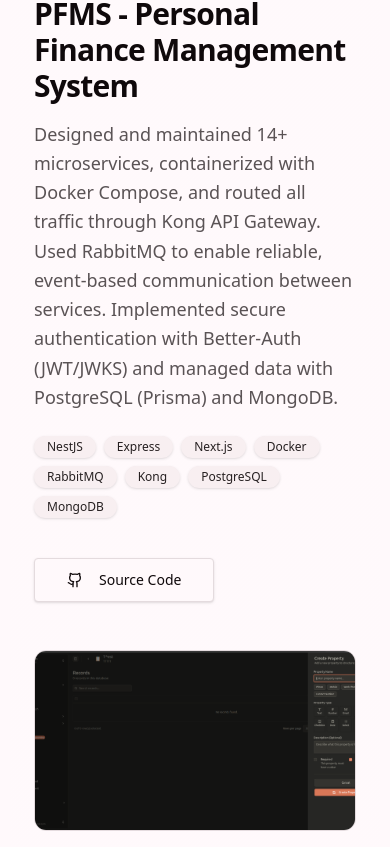
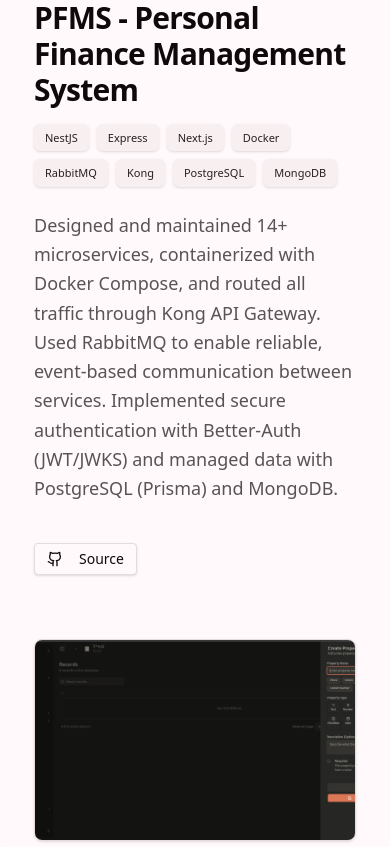
Before and after one commit to meet-eaysin/jainok, a Next.js app: page / in a window 390 px wide. Shown: the part 2997-3844 px from the top of the page. Built offline with nearby package versions, Linux system fonts and the light colour scheme.

Commit message:
feat: update project placeholder

```diff
--- /dev/null
+++ b/src/components/blocks/project-placeholder.tsx
@@ -0,0 +1,52 @@
+import { Code2 } from "lucide-react";
+
+export const ProjectPlaceholder = ({ title }: { title: string }) => {
+  // Create a safe ID for the pattern
+  const patternId = `grid-pattern-${title.toLowerCase().replace(/\s+/g, "-")}`;
+
+  return (
+    <div className="bg-muted/30 relative flex h-full w-full items-center justify-center overflow-hidden border">
+      {/* Abstract Pattern Background */}
+      <svg
+        className="absolute inset-0 h-full w-full opacity-[0.03]"
+        xmlns="http://www.w3.org/2000/svg"
+        width="100%"
+        height="100%"
+      >
+        <defs>
+          <pattern
+            id={patternId}
+            width="20"
+            height="20"
+            patternUnits="userSpaceOnUse"
+          >
+            <path
+              d="M 20 0 L 0 0 0 20"
+              fill="none"
+              stroke="currentColor"
+              strokeWidth="1"
+            />
+          </pattern>
+        </defs>
+        <rect width="100%" height="100%" fill={`url(#${patternId})`} />
+        <path
+          d="M0 0 L100 100 M100 0 L0 100"
+          stroke="currentColor"
+          strokeWidth="0.5"
+          vectorEffect="non-scaling-stroke"
+        />
+      </svg>
+
+      <div className="relative flex flex-col items-center gap-3 p-6 text-center">
+        <div className="bg-background rounded-xl border p-3 shadow-xs">
+          <Code2 className="text-muted-foreground size-8" />
+        </div>
+        <div>
+          <h4 className="text-muted-foreground text-sm font-medium tracking-wider uppercase">
+            {title}
+          </h4>
+        </div>
+      </div>
+    </div>
+  );
+};
--- a/src/components/blocks/projects.tsx
+++ b/src/components/blocks/projects.tsx
@@ -1,39 +1,45 @@
 import Image from "next/image";
 import Link from "next/link";
 
-import { ExternalLink, Github, ArrowRight } from "lucide-react";
+import { ExternalLink, Github } from "lucide-react";
 
+import { ProjectPlaceholder } from "@/components/blocks/project-placeholder";
 import { Badge } from "@/components/ui/badge";
 import { Button } from "@/components/ui/button";
-import { Card, CardContent, CardHeader, CardTitle } from "@/components/ui/card";
 import { projects as defaultProjects } from "@/data/projects";
 
 export const Projects = () => {
   const projects = defaultProjects;
-  const featuredProjects = projects.filter((project) => project.featured);
-  const regularProjects = projects.filter((project) => !project.featured);
+  const featuredProjects = projects
+    .filter((project) => project.featured)
+    .slice(0, 3);
 
   return (
-    <section id="projects" className="py-28 lg:py-32">
+    <section id="projects" className="py-24 lg:py-32">
       <div className="container">
         {/* Header */}
-        <div className="mb-20">
-          <h2 className="font-display mb-4 text-4xl leading-tight font-bold md:text-6xl lg:text-7xl">
+        <div className="mb-16 md:mb-24">
+          <h2 className="font-display mb-6 text-4xl leading-tight font-bold md:text-5xl lg:text-6xl">
             Featured Projects
           </h2>
-          <p className="text-muted-foreground max-w-3xl text-lg font-light md:text-xl">
+          <p className="text-muted-foreground max-w-2xl text-lg font-light md:text-xl">
             A showcase of my recent work, featuring full-stack applications,
-            libraries, and tools I've built using modern technologies.
+            libraries, and tools built with modern technologies.
           </p>
         </div>
 
         {/* Featured Projects */}
-        <div className="flex flex-col gap-12 lg:gap-20">
-          {featuredProjects.map((project) => (
-            <div key={project.id} className="group relative">
-              <div className="grid gap-8 lg:grid-cols-12 lg:items-center">
-                <div className="lg:col-span-7">
-                  <div className="bg-muted/20 relative aspect-video overflow-hidden rounded-xl border transition-all group-hover:shadow-md">
+        <div className="flex flex-col gap-16 lg:gap-24">
+          {featuredProjects.map((project, index) => (
+            <div key={project.id} className="group">
+              <div className="grid gap-10 lg:grid-cols-12 lg:gap-16">
+                {/* Image Section - Alternating Order on Large Screens */}
+                <div
+                  className={`lg:col-span-7 ${
+                    index % 2 === 1 ? "lg:order-last" : ""
+                  }`}
+                >
+                  <div className="bg-muted/10 relative aspect-[16/10] overflow-hidden rounded-lg border shadow-sm transition-all duration-300 group-hover:shadow-md">
                     {project.image ? (
                       <Image
                         src={project.image}
@@ -42,59 +48,57 @@
                         className="object-cover transition-transform duration-500 group-hover:scale-105"
                       />
                     ) : (
-                      <div className="from-muted/50 to-muted/20 flex h-full w-full items-center justify-center bg-linear-to-br">
-                        <span className="text-foreground/5 text-6xl font-black tracking-tighter">
-                          {project.title.slice(0, 2).toUpperCase()}
-                        </span>
-                      </div>
+                      <ProjectPlaceholder title={project.title} />
                     )}
                   </div>
                 </div>
-                <div className="lg:col-span-5">
-                  <div className="flex flex-col gap-4">
-                    <h3 className="text-3xl font-bold tracking-tight md:text-4xl">
+
+                {/* Content Section */}
+                <div className="flex flex-col justify-center lg:col-span-5">
+                  <div className="space-y-6">
+                    <div>
+                      <h3 className="font-display text-3xl font-bold tracking-tight md:text-4xl">
                         {project.title}
                       </h3>
-                    <p className="text-muted-foreground text-lg leading-relaxed">
-                      {project.longDescription}
-                    </p>
-
-                    {/* Tech Stack */}
-                    <div className="flex flex-wrap gap-2 pt-2">
+                      <div className="mt-4 flex flex-wrap gap-2">
                         {project.techStack.map((tech) => (
                           <Badge
                             key={tech}
                             variant="secondary"
-                          className="rounded-full px-3 py-0.5 text-xs font-medium"
+                            className="px-2.5 py-1 text-[11px] font-medium"
                           >
                             {tech}
                           </Badge>
                         ))}
                       </div>
+                    </div>
 
-                    {/* Links */}
-                    <div className="flex flex-wrap gap-3 pt-6">
+                    <p className="text-muted-foreground text-lg leading-relaxed">
+                      {project.longDescription}
+                    </p>
+
+                    <div className="flex items-center gap-4 pt-4">
                       {project.githubUrl && (
-                        <Button variant="outline" size="lg" asChild>
+                        <Button variant="outline" size="sm" asChild>
                           <Link
                             href={project.githubUrl}
                             target="_blank"
                             rel="noopener noreferrer"
                           >
-                            <Github className="mr-2 h-4 w-4" />
-                            Source Code
+                            <Github className="mr-2 size-4" />
+                            Source
                           </Link>
                         </Button>
                       )}
                       {project.liveUrl && (
-                        <Button size="lg" asChild>
+                        <Button size="sm" asChild>
                           <Link
                             href={project.liveUrl}
                             target="_blank"
                             rel="noopener noreferrer"
                           >
-                            <ExternalLink className="mr-2 h-4 w-4" />
-                            Live Demo
+                            <ExternalLink className="mr-2 size-4" />
+                            Visit Site
                           </Link>
                         </Button>
                       )}
@@ -106,99 +110,19 @@
           ))}
         </div>
 
-        {/* Regular Projects Grid */}
-        <div className="mt-24 grid gap-8 sm:grid-cols-2 lg:mt-32">
-          {regularProjects.map((project) => (
-            <Card
-              key={project.id}
-              className="group flex flex-col border-none bg-transparent shadow-none"
-            >
-              <div className="bg-muted/20 relative mb-6 aspect-video overflow-hidden rounded-xl border transition-all group-hover:shadow-sm">
-                {project.image ? (
-                  <Image
-                    src={project.image}
-                    alt={project.title}
-                    fill
-                    className="object-cover transition-transform duration-500 group-hover:scale-105"
-                  />
-                ) : (
-                  <div className="from-muted/50 to-muted/20 flex h-full w-full items-center justify-center bg-linear-to-br">
-                    <span className="text-foreground/5 text-3xl font-black tracking-tighter">
-                      {project.title.slice(0, 2).toUpperCase()}
-                    </span>
-                  </div>
-                )}
-              </div>
-              <CardHeader className="p-0">
-                <CardTitle className="mb-2 text-xl font-bold md:text-2xl">
-                  {project.title}
-                </CardTitle>
-              </CardHeader>
-              <CardContent className="flex-grow p-0">
-                <p className="text-muted-foreground mb-6 line-clamp-2 text-base">
-                  {project.description}
-                </p>
-
-                {/* Tech Stack */}
-                <div className="mb-6 flex flex-wrap gap-1.5">
-                  {project.techStack.slice(0, 4).map((tech) => (
-                    <Badge
-                      key={tech}
-                      variant="outline"
-                      className="rounded-full px-2 py-0.5 text-[10px] font-bold tracking-wider uppercase"
-                    >
-                      {tech}
-                    </Badge>
-                  ))}
-                </div>
-
-                {/* Links */}
-                <div className="flex items-center gap-4">
-                  {project.githubUrl && (
-                    <Link
-                      href={project.githubUrl}
-                      target="_blank"
-                      rel="noopener noreferrer"
-                      className="text-muted-foreground hover:text-foreground transition-colors"
-                    >
-                      <Github className="h-5 w-5" />
-                    </Link>
-                  )}
-                  {project.liveUrl && (
-                    <Link
-                      href={project.liveUrl}
-                      target="_blank"
-                      rel="noopener noreferrer"
-                      className="text-muted-foreground hover:text-foreground transition-colors"
-                    >
-                      <ExternalLink className="h-5 w-5" />
-                    </Link>
-                  )}
-                  <Link
-                    href={`/projects/${project.id}`}
-                    className="decoration-primary ml-auto inline-flex items-center text-sm font-semibold underline-offset-4 hover:underline"
-                  >
-                    View Details
-                    <ArrowRight className="ml-1 h-3 w-3" />
-                  </Link>
-                </div>
-              </CardContent>
-            </Card>
-          ))}
-        </div>
-
-        {/* View More Link */}
-        <div className="mt-20 border-t pt-10 text-center">
+        {featuredProjects.length && (
+          <div className="mt-12 text-center">
             <Link
               href="https://github.com/eaysinmia"
               target="_blank"
               rel="noopener noreferrer"
-            className="text-muted-foreground hover:text-foreground inline-flex items-center gap-2 text-sm font-medium transition-colors"
+              className="text-primary hover:text-primary/80 inline-flex items-center gap-2 font-medium"
             >
-            Explore more projects on GitHub
-            <ArrowRight className="h-4 w-4" />
+              View More Projects on GitHub
+              <span className="text-lg">→</span>
             </Link>
           </div>
+        )}
       </div>
     </section>
   );
--- a/src/components/ui/badge.tsx
+++ b/src/components/ui/badge.tsx
@@ -4,7 +4,7 @@
 import { cn } from "@/lib/utils";
 
 const badgeVariants = cva(
-  "inline-flex items-center justify-center rounded-full border px-3 py-1 text-xs font-medium w-fit whitespace-nowrap shrink-0 [&>svg]:size-3 gap-1.5 [&>svg]:pointer-events-none focus-visible:border-ring focus-visible:ring-ring/50 focus-visible:ring-[3px] aria-invalid:ring-destructive/20 dark:aria-invalid:ring-destructive/40 aria-invalid:border-destructive transition-all duration-200 overflow-hidden hover:scale-105",
+  "inline-flex items-center justify-center rounded-md border px-2.5 py-0.5 text-xs font-semibold w-fit whitespace-nowrap shrink-0 [&>svg]:size-3 gap-1.5 [&>svg]:pointer-events-none focus-visible:outline-none focus-visible:ring-2 focus-visible:ring-ring focus-visible:ring-offset-2 transition-colors",
   {
     variants: {
       variant: {
```
Lines whose indentation alone changed are shown as unchanged.
